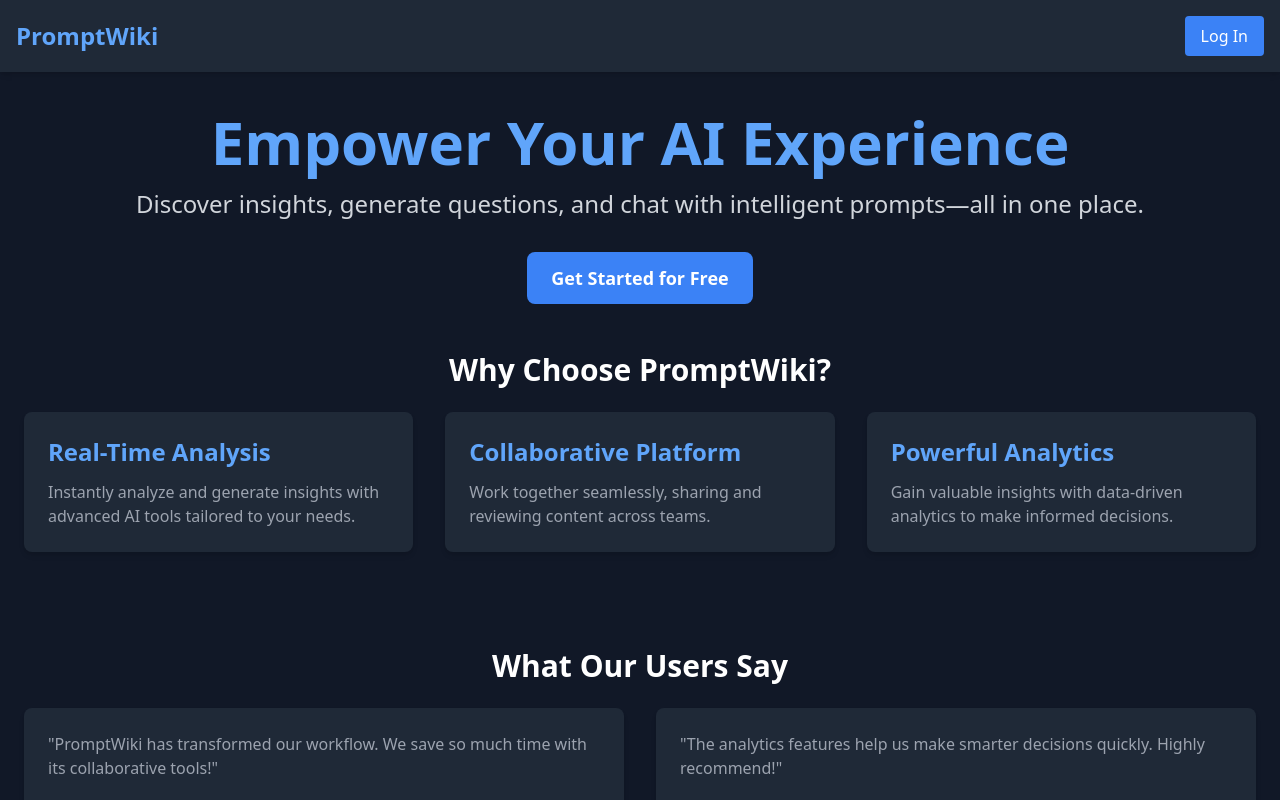
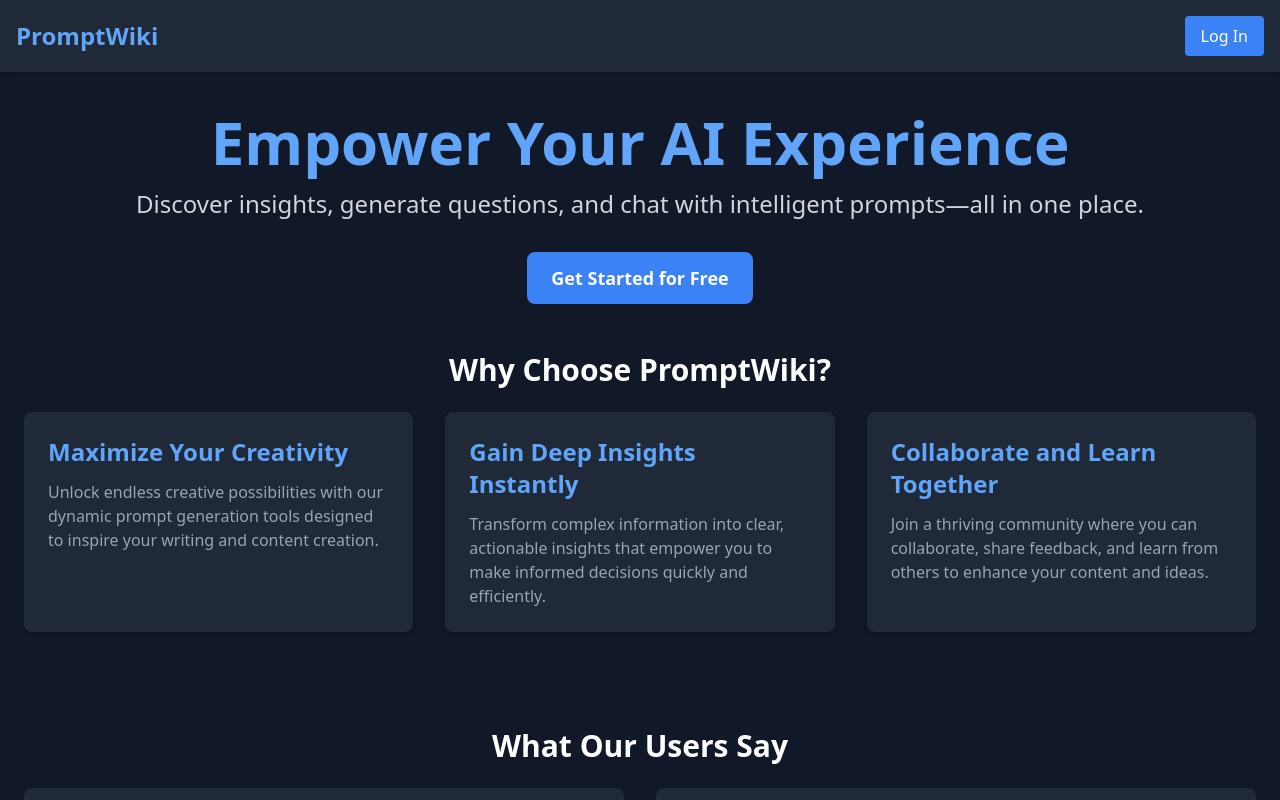
Before and after one commit to sanskar240/inquisitor-wrapper, a Next.js app: page / in a window 1280 px wide. Shown: the top 800 px of the page. Built offline with nearby package versions, Linux system fonts and the light colour scheme; no server answers.

Commit message:
building recc

```diff
--- /dev/null
+++ b/app/(components)/PromptRecommender.jsx
@@ -0,0 +1,38 @@
+// PromptRecommender.js
+import React, { useState, useEffect } from 'react';
+
+const generatePrompts = (topic) => {
+  const templates = [
+    `What are the fundamental concepts of ${topic}?`,
+    `How can ${topic} be applied in real life?`,
+    `What are some recent studies on ${topic}?`,
+    `What are the latest trends in ${topic}?`,
+  ];
+  return templates;
+};
+
+const PromptRecommender = ({ userInput }) => {
+  const [suggestedPrompts, setSuggestedPrompts] = useState([]);
+
+  useEffect(() => {
+    if (userInput) {
+      const prompts = generatePrompts(userInput);
+      setSuggestedPrompts(prompts);
+    } else {
+      setSuggestedPrompts([]);
+    }
+  }, [userInput]);
+
+  return (
+    <div className="bg-gray-800 p-4 rounded-lg mt-4">
+      <h3 className="text-lg font-semibold mb-2">Suggested Prompts:</h3>
+      <ul className="list-disc list-inside space-y-1">
+        {suggestedPrompts.map((prompt, index) => (
+          <li key={index} className="text-gray-300">{prompt}</li>
+        ))}
+      </ul>
+    </div>
+  );
+};
+
+export default PromptRecommender;
--- a/app/chat-interface/page.js
+++ b/app/chat-interface/page.js
@@ -1,8 +1,8 @@
-// ChatInterface.js
 "use client";
 import React, { useState, useEffect } from 'react';
 import { useRouter, useSearchParams } from 'next/navigation';
 import axios from 'axios';
+import PromptRecommender from '../(components)/PromptRecommender';
 
 const ChatInterface = () => {
   const router = useRouter();
@@ -24,7 +24,7 @@ const ChatInterface = () => {
     if (!input.trim()) return;
 
     const userMessage = { role: 'user', content: input };
-    setMessages([...messages, userMessage]);
+    setMessages((prevMessages) => [...prevMessages, userMessage]);
     setInput(''); // Clear the input field after sending the message
     setIsLoading(true); // Start loading indicator
 
@@ -72,6 +72,9 @@ const ChatInterface = () => {
         )}
       </div>
 
+      {/* Include the PromptRecommender component here */}
+      <PromptRecommender userInput={input} />
+
       <div className="bg-gray-800 p-4 flex items-center">
         <input
           type="text"
--- a/app/page.js
+++ b/app/page.js
@@ -81,21 +81,21 @@ export default function Home() {
         <h3 className="text-3xl font-semibold mb-6 text-center">Why Choose PromptWiki?</h3>
         <div className="grid grid-cols-1 md:grid-cols-3 gap-8">
           <div className="bg-gray-800 p-6 rounded-lg shadow-md">
-            <h4 className="text-2xl font-bold mb-3 text-blue-400">Real-Time Analysis</h4>
+            <h4 className="text-2xl font-bold mb-3 text-blue-400">Maximize Your Creativity</h4>
             <p className="text-gray-400">
-              Instantly analyze and generate insights with advanced AI tools tailored to your needs.
+              Unlock endless creative possibilities with our dynamic prompt generation tools designed to inspire your writing and content creation.
             </p>
           </div>
           <div className="bg-gray-800 p-6 rounded-lg shadow-md">
-            <h4 className="text-2xl font-bold mb-3 text-blue-400">Collaborative Platform</h4>
+            <h4 className="text-2xl font-bold mb-3 text-blue-400">Gain Deep Insights Instantly</h4>
             <p className="text-gray-400">
-              Work together seamlessly, sharing and reviewing content across teams.
+              Transform complex information into clear, actionable insights that empower you to make informed decisions quickly and efficiently.
             </p>
           </div>
           <div className="bg-gray-800 p-6 rounded-lg shadow-md">
-            <h4 className="text-2xl font-bold mb-3 text-blue-400">Powerful Analytics</h4>
+            <h4 className="text-2xl font-bold mb-3 text-blue-400">Collaborate and Learn Together</h4>
             <p className="text-gray-400">
-              Gain valuable insights with data-driven analytics to make informed decisions.
+              Join a thriving community where you can collaborate, share feedback, and learn from others to enhance your content and ideas.
             </p>
           </div>
         </div>
```
